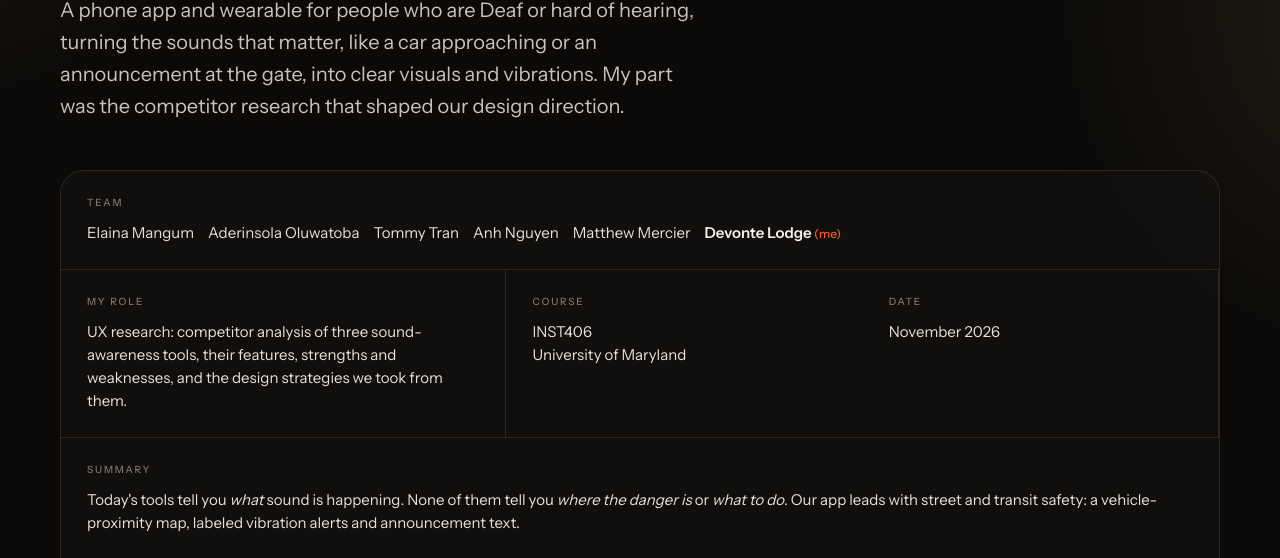
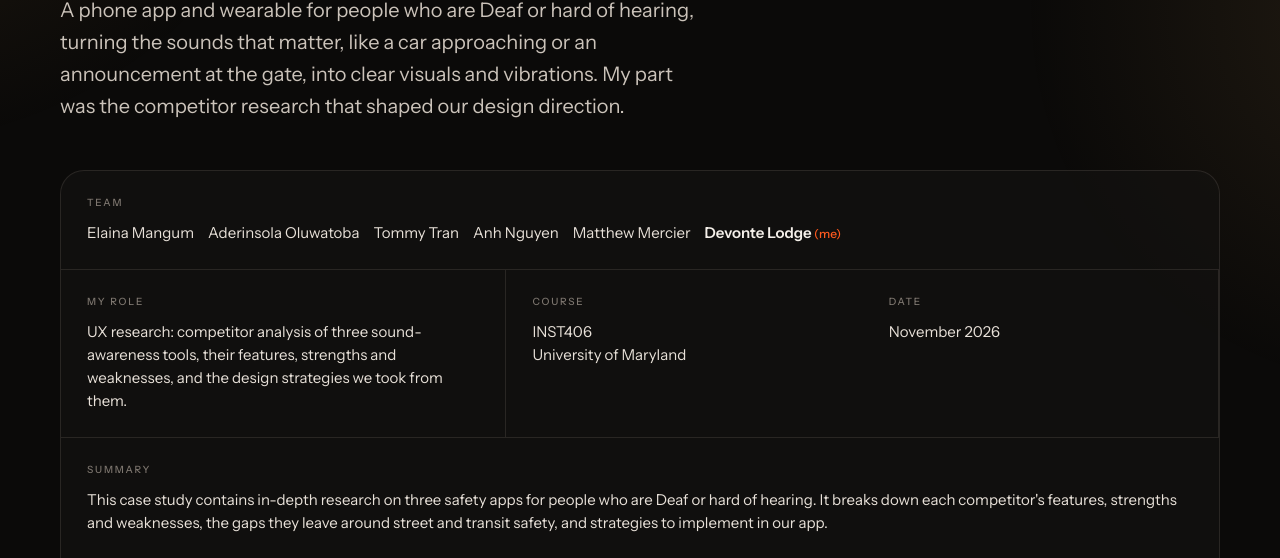
Before and after one commit to Dlodge03/Dlodge03.github.io, a plain HTML site: page inst406/index.html in a window 1280 px wide. Shown: the part 390-948 px from the top of the page. Drawn offline with nearby package versions, Linux system fonts and the light colour scheme.

Commit message:
INST406: update summary with Devonte's description
Co-Authored-By: Claude Opus 5.5 <noreply@anthropic.com>
Claude-Session: https://claude.ai/code/session_011j7PjsUghACrwqJSr48CBk

```diff
--- a/inst406/index.html
+++ b/inst406/index.html
@@ -178,7 +178,7 @@ footer .label{color:var(--muted)}
     <div><span class="label">My role</span><p>UX research: competitor analysis of three sound-awareness tools, their features, strengths and weaknesses, and the design strategies we took from them.</p></div>
     <div><span class="label">Course</span><p>INST406<br>University of Maryland</p></div>
     <div><span class="label">Date</span><p>November 2026</p></div>
-    <div class="wide"><span class="label">Summary</span><p>Today's tools tell you <em>what</em> sound is happening. None of them tell you <em>where the danger is</em> or <em>what to do</em>. Our app leads with street and transit safety: a vehicle-proximity map, labeled vibration alerts and announcement text.</p></div>
+    <div class="wide"><span class="label">Summary</span><p>This case study contains in-depth research on three safety apps for people who are Deaf or hard of hearing. It breaks down each competitor's features, strengths and weaknesses, the gaps they leave around street and transit safety, and strategies to implement in our app.</p></div>
     <div class="wide"><span class="label">Tags</span><ul class="tags"><li>UX Research</li><li>Competitive Analysis</li><li>Accessibility</li><li>Mobile + Wearable</li><li>Safety</li><li>Group Project</li></ul></div>
   </div>
 </div></section>
```
